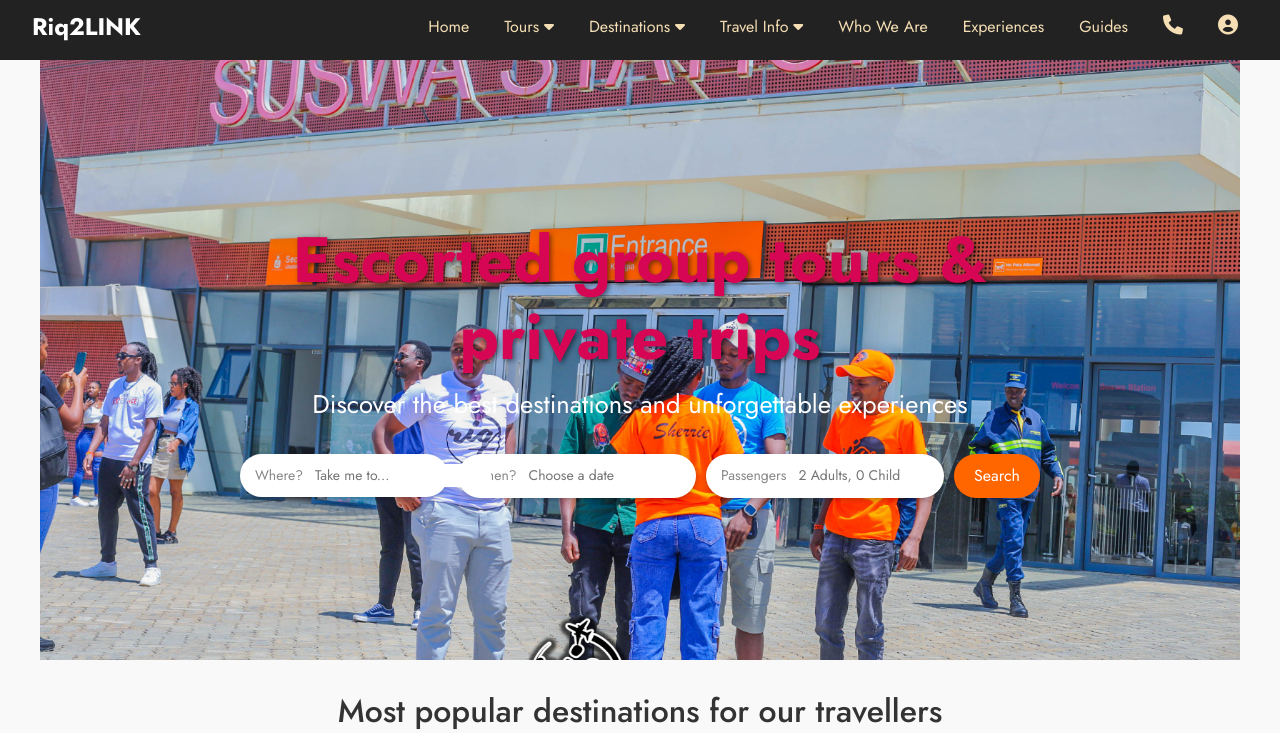
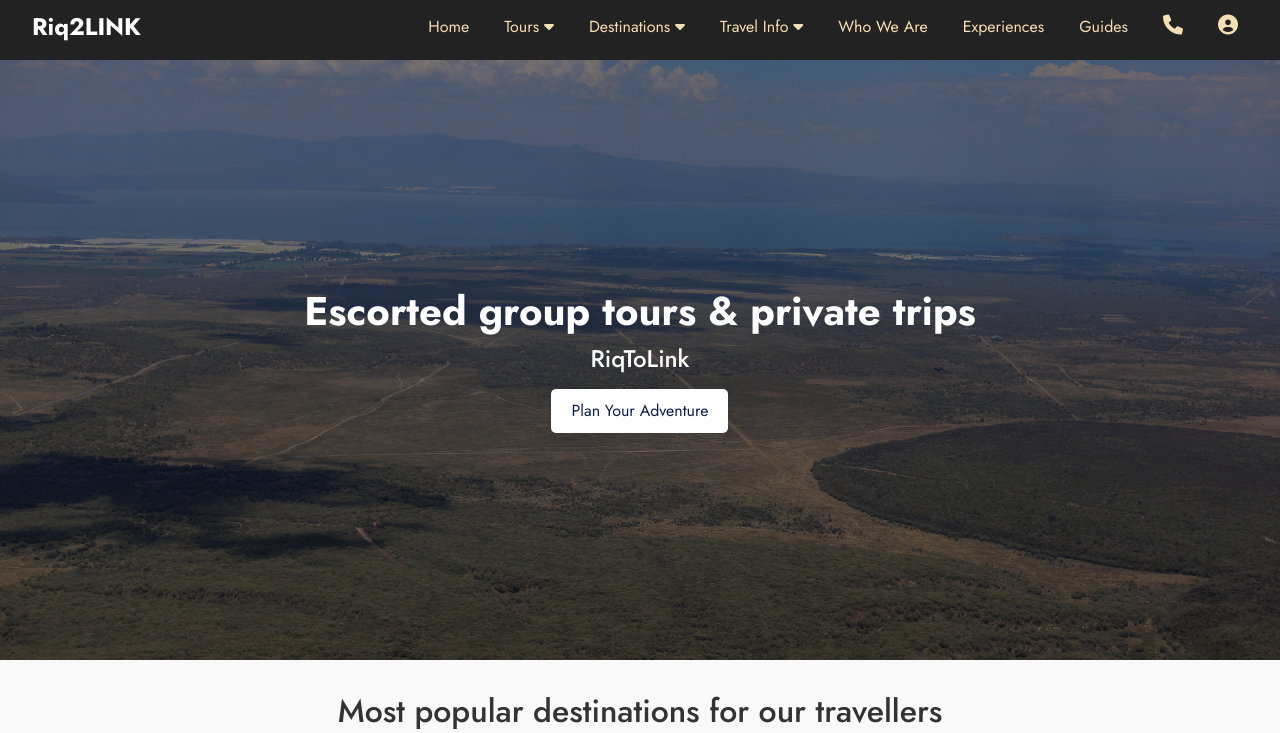
Before and after one commit to birichani-codes/riq, a website: page public/index.html in a window 1280 px wide. Shown: the part 67-800 px from the top of the page. Drawn offline with nearby package versions, Linux system fonts and the light colour scheme.

Commit message:
more codes on index page

```diff
--- a/public/index.html
+++ b/public/index.html
@@ -405,100 +405,86 @@
   <!-- Font Awesome Script -->
   <script src="https://kit.fontawesome.com/a076d05399.js" crossorigin="anonymous"></script>
 
-  <section style="position: relative; background-image: url('images/suswa.jpg'); background-size: cover; background-position: center; height: 600px; color: white;">
-
-    <!-- Hero Content -->
-    <div style="position: absolute; top: 50%; left: 50%; transform: translate(-50%, -50%); text-align: center; width: 100%; max-width: 800px;">
-      <h1 style="font-size: 5vw; font-weight: 700; text-shadow: 2px 2px 5px rgba(0,0,0,0.5); margin: 0;color: #D70654;">Escorted group tours & private trips</h1>
-      <p style="font-size: 2vw; margin: 10px 0 30px;">Discover the best destinations and unforgettable experiences</p>
-
-      <!-- Search Form -->
-      <div style="display: flex; justify-content: center; gap: 10px; flex-wrap: wrap; position: relative;">
-
-        <!-- Where Field -->
-        <div style="position: relative; flex: 1; display: flex; flex-direction: column; min-width: 200px;">
-          <div id="whereField" style="background: white; padding: 10px 15px; border-radius: 50px; display: flex; align-items: center; gap: 10px; box-shadow: 0px 2px 5px rgba(0,0,0,0.2); cursor: pointer; transition: all 0.3s ease;" onclick="toggleDropdown()">
-            <label for="where" style="font-size: 14px; color: #888; flex: 1;">Where?</label>
-            <input type="text" id="where" placeholder="Take me to..." style="border: none; outline: none; font-size: 14px; flex: 2; cursor: pointer;" readonly>
-          </div>
-          <!-- Dropdown -->
-          <div id="dropdown" style="display: none; position: absolute; top: 100%; left: 0; right: 0; background: white; border-radius: 10px; box-shadow: 0px 2px 5px rgba(0,0,0,0.2); z-index: 1000; margin-top: 10px;">
-            <ul style="list-style: none; padding: 0; margin: 0; font-size: 14px; color: #333;">
-              <li style="padding: 10px; cursor: pointer; border-bottom: 1px solid #eee;">Egypt</li>
-              <li style="padding: 10px; cursor: pointer; border-bottom: 1px solid #eee;">Morocco</li>
-              <li style="padding: 10px; cursor: pointer; border-bottom: 1px solid #eee;">Iceland</li>
-              <li style="padding: 10px; cursor: pointer; border-bottom: 1px solid #eee;">Vietnam</li>
-              <li style="padding: 10px; cursor: pointer;">Turkey</li>
-            </ul>
-          </div>
+
+  <!DOCTYPE html>
+<html lang="en">
+<head>
+    <meta charset="UTF-8">
+    <meta name="viewport" content="width=device-width, initial-scale=1.0">
+    <title>Hero Section - RiqToLink</title>
+    <style>
+        * {
+            margin: 0;
+            padding: 0;
+            box-sizing: border-box;
+        }
+
+        .hero {
+            position: relative;
+            width: 100%;
+            height: 600px;
+            background: url('images/h3.jpg') no-repeat center center/cover;
+            display: flex;
+            align-items: center;
+            justify-content: center;
+            text-align: center;
+            color: white;
+        }
+
+        .hero::before {
+            content: "";
+            position: absolute;
+            top: 0;
+            left: 0;
+            width: 100%;
+            height: 100%;
+            background: rgba(0, 0, 0, 0.4); /* Dark overlay effect */
+        }
+
+        .hero-content {
+            position: relative;
+            z-index: 1;
+        }
+
+        .hero h1 {
+            font-size: 2.5rem;
+            font-weight: bold;
+        }
+
+        .hero h2 {
+            font-size: 1.5rem;
+            margin-top: 10px;
+        }
+
+        .hero button {
+            margin-top: 15px;
+            padding: 10px 20px;
+            font-size: 1rem;
+            color: #0a1e4d;
+            background: white;
+            border: none;
+            cursor: pointer;
+            border-radius: 5px;
+        }
+
+        .hero button:hover {
+            background: #ddd;
+        }
+    </style>
+</head>
+<body>
+
+    <div class="hero">
+        <div class="hero-content">
+            <h1>Escorted group tours & private trips</h1>
+            <h2>RiqToLink</h2>
+            <button>Plan Your Adventure</button>
         </div>
-
-        <!-- Other Fields -->
-        <div style="background: white; padding: 10px 15px; border-radius: 50px; display: flex; align-items: center; gap: 10px; box-shadow: 0px 2px 5px rgba(0,0,0,0.2); flex: 1; min-width: 200px;">
-          <label for="date" style="font-size: 14px; color: #888;">When?</label>
-          <input type="text" id="date" placeholder="Choose a date" style="border: none; outline: none; font-size: 14px; width: 100%;">
-        </div>
-        <div style="background: white; padding: 10px 15px; border-radius: 50px; display: flex; align-items: center; gap: 10px; box-shadow: 0px 2px 5px rgba(0,0,0,0.2); flex: 1; min-width: 200px;">
-          <label for="passengers" style="font-size: 14px; color: #888;">Passengers</label>
-          <input type="text" id="passengers" placeholder="2 Adults, 0 Child" style="border: none; outline: none; font-size: 14px; width: 100%;">
-        </div>
-        <button style="background-color: #ff6600; color: white; border: none; padding: 10px 20px; border-radius: 50px; font-size: 16px; cursor: pointer; box-shadow: 0px 2px 5px rgba(0,0,0,0.2);">
-          Search
-        </button>
-      </div>
-    </div>
-  </section>
-
-  <script>
-    function toggleDropdown() {
-      const dropdown = document.getElementById("dropdown");
-      const whereField = document.getElementById("whereField");
-
-      // Toggle dropdown visibility
-      dropdown.style.display = dropdown.style.display === "none" || dropdown.style.display === "" ? "block" : "none";
-
-      // Add active styles
-      if (dropdown.style.display === "block") {
-        whereField.style.border = "2px solid #007BFF"; // Blue border
-        whereField.style.borderRadius = "10px"; // Adjusted border radius
-      } else {
-        whereField.style.border = "none"; // Reset border
-        whereField.style.borderRadius = "50px"; // Reset border radius
-      }
-    }
-
-    // Close dropdown if clicked outside
-    document.addEventListener("click", function(event) {
-      const dropdown = document.getElementById("dropdown");
-      const whereField = document.getElementById("whereField");
-      const whereInput = document.getElementById("where");
-
-      if (!whereInput.contains(event.target) && dropdown.style.display === "block") {
-        dropdown.style.display = "none";
-
-        // Reset styles
-        whereField.style.border = "none";
-        whereField.style.borderRadius = "50px";
-      }
-    });
-  </script>
-
-  <style>
-    @media (max-width: 768px) {
-      h1 {
-        font-size: 6vw;
-      }
-
-      p {
-        font-size: 3vw;
-      }
-
-      .search-form > div {
-        min-width: 100%;
-        margin-bottom: 10px;
-      }
-    }
-  </style>
+    </div>
+
+</body>
+</html>
+
 
   <section class="popular-destinations" style="padding: 2rem; background-color: #f9f9f9; font-family: 'Jost', sans-serif;">
     <div class="container" style="max-width: 1200px; margin: 0 auto; padding: 0 1rem;">
```
Also changed, not shown: public/images/h2.jpg (added), public/images/h3.jpg (added), 1 other file.
